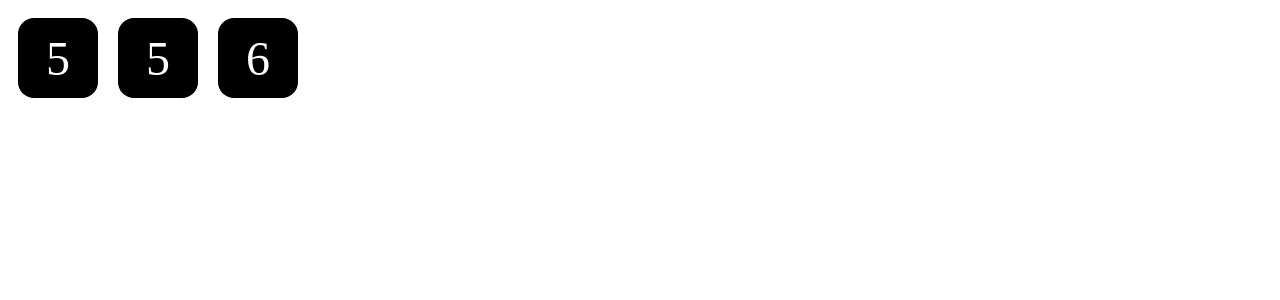
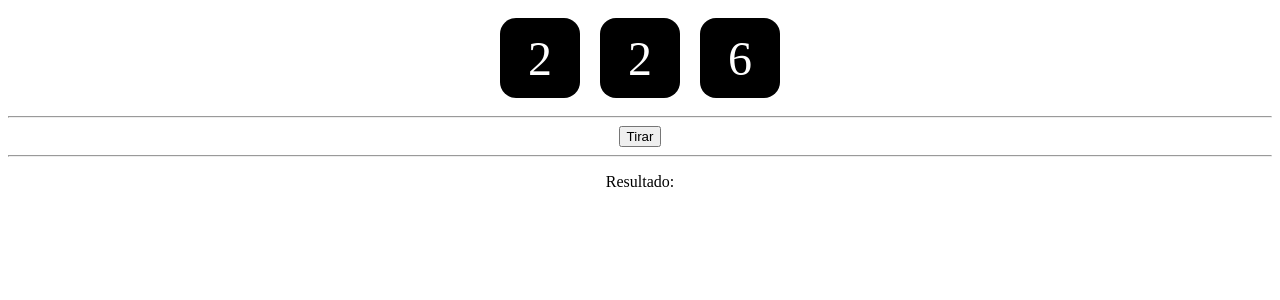
Before and after one commit to boasman/angular-19-ya, an Angular app: page / in a window 1280 px wide. Shown: the top 300 px of the page. Built offline with nearby package versions, Linux system fonts and the light colour scheme.

Commit message:
pasar valor desde la componente padre a la hija

```diff
--- a/src/app/app.component.html
+++ b/src/app/app.component.html
@@ -24,8 +24,17 @@
 
 <!-- <router-outlet></router-outlet> -->
 <!-- <app-Enlace-Propiedades></app-Enlace-Propiedades> -->
- <div style="text-aling:center">
-  <app-dado></app-dado>
-  <app-dado></app-dado>
-  <app-dado></app-dado>
+
+
+ <div style="text-align:center">
+  <!-- <app-dado valor="{{valor1}}"></app-dado>
+  <app-dado valor="{{valor2}}"></app-dado>
+  <app-dado valor="{{valor3}}"></app-dado> -->
+  <app-dado [valor]="valor1"></app-dado>
+  <app-dado [valor]="valor2"></app-dado>
+  <app-dado [valor]="valor3"></app-dado>
+  <hr>
+  <button (click)="tirar()">Tirar</button>
+  <hr>
+  <p>Resultado: {{resultado}}</p>
  </div>
--- a/src/app/app.component.ts
+++ b/src/app/app.component.ts
@@ -26,6 +26,13 @@ export class AppComponent {
   email = 'rpablo@gmail.com';
   sueldos= [1700,1600,1900];
   activo = true;
+  resultado= '';
+
+
+
+ valor1: number = this.retornarAleatorio();
+ valor2: number = this.retornarAleatorio();
+ valor3: number = this.retornarAleatorio();
 
   sitioWeb= 'https://www.google.com';
 
@@ -46,4 +53,25 @@ export class AppComponent {
     suma += this.sueldos[x];
   }
  }
+
+ retornarAleatorio(){
+  return Math.floor(Math.random() * 6 ) + 1;
 }
+
+tirar(){
+
+  this.valor1 = this.retornarAleatorio();
+  this.valor2 = this.retornarAleatorio();
+  this.valor3 = this.retornarAleatorio();
+
+  if(this.valor1 === this.valor2 && this.valor1 === this.valor3){
+    this.
+    resultado = 'Gano'
+  }
+  else{
+    this.resultado = 'Perdio';
+  }
+}
+
+
+}
--- a/src/app/dado/dado.component.ts
+++ b/src/app/dado/dado.component.ts
@@ -1,4 +1,4 @@
-import { Component, OnInit } from '@angular/core';
+import { Component, Input, OnInit } from '@angular/core';
 
 @Component({
   selector: 'app-dado',
@@ -14,6 +14,9 @@ export class DadoComponent implements OnInit {
   ngOnInit() {
   }
 
-  valor: number =  Math.floor(Math.random() * 6) + 1;
+  // @Input({required: true}) valor: string = '';
+  @Input({required: true}) valor: number = 1;
+
+  // valor: number =  Math.floor(Math.random() * 6) + 1;
 
 }
```
